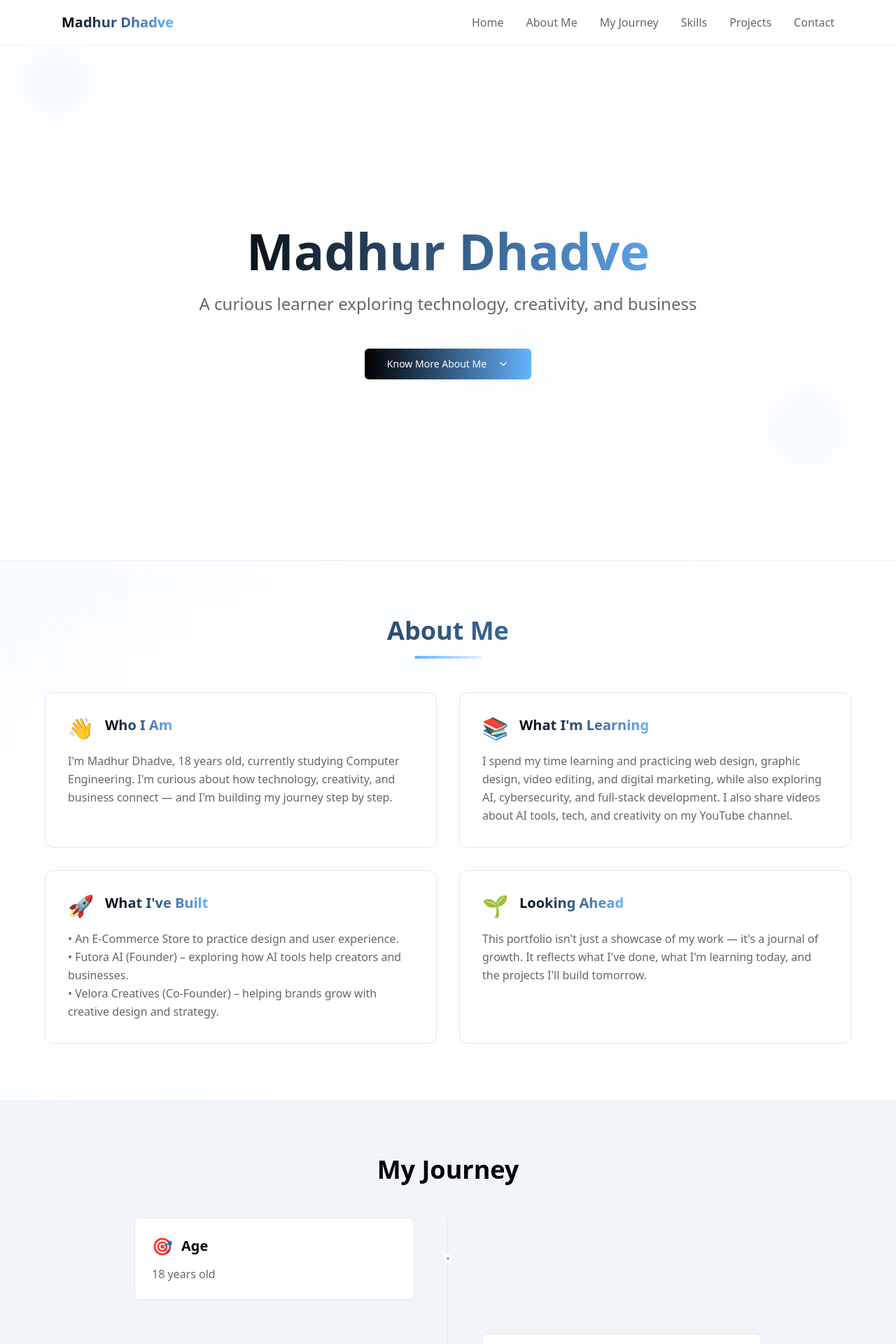
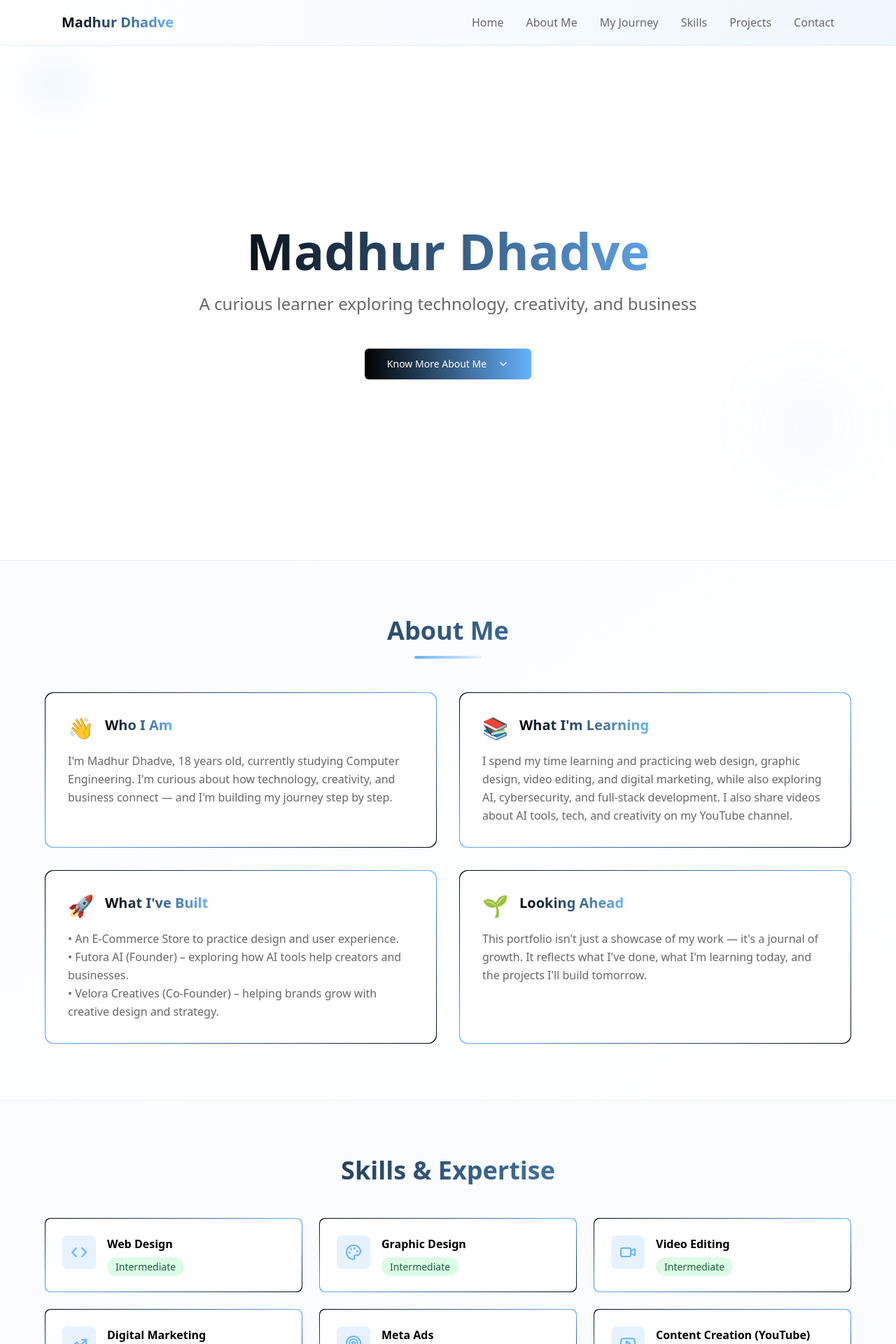
Before and after one commit to madyydam/madhur-dhadve, a React (Vite) app: page / in a window 1280 px wide. Shown: the top 1920 px of the page at 70% size. Built offline with nearby package versions, Linux system fonts and the light colour scheme.

Commit message:
Refactor: Improve UI and layout
- Changed navigation bar color to gradient blue for mobile.
- Reordered sections: Skills & Expertise now appears above My Journey.
- Applied gradient black to blue borders to grids and widgets for a cohesive theme.

```diff
--- a/src/components/About.tsx
+++ b/src/components/About.tsx
@@ -37,8 +37,9 @@ const About = () => {
           {aboutCards.map((card, index) => (
             <div
               key={index}
-              className="bg-card rounded-xl p-8 shadow-[var(--shadow-card)] border border-border hover:shadow-xl transition-all duration-300 hover:-translate-y-2 group"
+              className="bg-gradient-to-br from-foreground via-accent-blue to-foreground p-[1px] rounded-xl hover:shadow-xl transition-all duration-300 hover:-translate-y-2 group"
             >
+              <div className="bg-card rounded-xl p-8 h-full">
               <div className="flex items-start gap-4 mb-4">
                 <div className="text-3xl group-hover:scale-110 transition-transform duration-300">
                   {card.emoji}
@@ -47,9 +48,10 @@ const About = () => {
                   {card.title}
                 </h3>
               </div>
-              <p className="text-text-secondary leading-relaxed whitespace-pre-line">
-                {card.content}
-              </p>
+                <p className="text-text-secondary leading-relaxed whitespace-pre-line">
+                  {card.content}
+                </p>
+              </div>
             </div>
           ))}
         </div>
--- a/src/components/Navigation.tsx
+++ b/src/components/Navigation.tsx
@@ -21,7 +21,7 @@ const Navigation = () => {
   };
 
   return (
-    <nav className="fixed top-0 left-0 right-0 z-50 bg-background/80 backdrop-blur-md border-b border-section-border">
+    <nav className="fixed top-0 left-0 right-0 z-50 bg-gradient-to-r from-background/95 to-accent-blue/10 backdrop-blur-md border-b border-accent-blue/20">
       <div className="max-w-6xl mx-auto px-6">
         <div className="flex items-center justify-between h-16">
           {/* Logo */}
--- a/src/components/Projects.tsx
+++ b/src/components/Projects.tsx
@@ -38,8 +38,9 @@ const Projects = () => {
           {projects.map((project, index) => (
             <Card
               key={index}
-              className="group hover:shadow-xl transition-all duration-500 hover:-translate-y-2 border-border bg-card/50 backdrop-blur-sm overflow-hidden relative"
+              className="group hover:shadow-xl transition-all duration-500 hover:-translate-y-2 border-2 border-transparent bg-gradient-to-br from-foreground via-accent-blue to-foreground p-[1px] bg-card/50 backdrop-blur-sm overflow-hidden relative rounded-lg"
             >
+              <div className="bg-card/90 backdrop-blur-sm rounded-lg h-full">
               {/* Gradient overlay */}
               <div className="absolute inset-0 bg-gradient-to-br from-accent-blue/5 to-transparent opacity-0 group-hover:opacity-100 transition-opacity duration-300"></div>
 
@@ -78,6 +79,7 @@ const Projects = () => {
                   </Button>
                 )}
               </CardContent>
+              </div>
             </Card>
           ))}
         </div>
--- a/src/components/Skills.tsx
+++ b/src/components/Skills.tsx
@@ -26,8 +26,9 @@ const Skills = () => {
             return (
               <div
                 key={skill.name}
-                className="bg-card rounded-lg p-6 shadow-[var(--shadow-card)] border border-border hover:shadow-xl transition-all duration-300 hover:-translate-y-1"
+                className="bg-gradient-to-br from-foreground via-accent-blue to-foreground p-[1px] rounded-lg hover:shadow-xl transition-all duration-300 hover:-translate-y-1"
               >
+                <div className="bg-card rounded-lg p-6 h-full">
                 <div className="flex items-start gap-4">
                   <div className="p-3 bg-accent-blue-light rounded-lg">
                     <Icon className="h-6 w-6 text-accent-blue" />
@@ -45,6 +46,7 @@ const Skills = () => {
                     </span>
                   </div>
                 </div>
+                </div>
               </div>
             );
           })}
--- a/src/index.css
+++ b/src/index.css
@@ -46,6 +46,8 @@ All colors MUST be HSL.
     --shadow-soft: 0 2px 20px 0 hsl(0 0% 0% / 0.05);
     --shadow-card: 0 4px 30px 0 hsl(0 0% 0% / 0.08);
     --transition-smooth: all 0.3s cubic-bezier(0.4, 0, 0.2, 1);
+    --gradient-border: linear-gradient(135deg, hsl(0 0% 0%), hsl(210 100% 70%));
+    --nav-gradient: linear-gradient(135deg, hsl(0 0% 0% / 0.95), hsl(210 100% 70% / 0.95));
 
     --radius: 0.5rem;
 
--- a/src/pages/Index.tsx
+++ b/src/pages/Index.tsx
@@ -13,8 +13,8 @@ const Index = () => {
       <Navigation />
       <Hero />
       <About />
+      <Skills />
       <Journey />
-      <Skills />
       <Projects />
       <Contact />
       <Footer />
```
